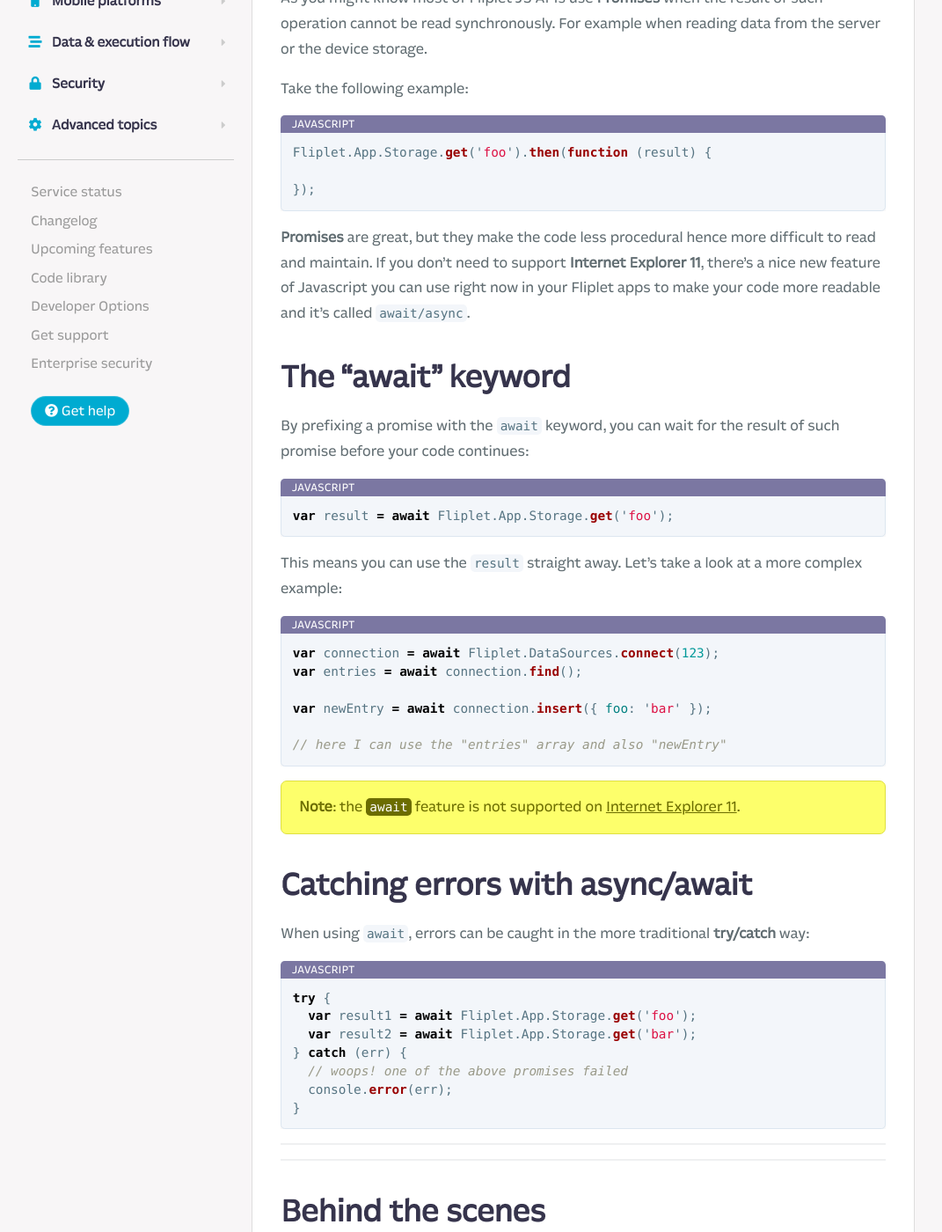
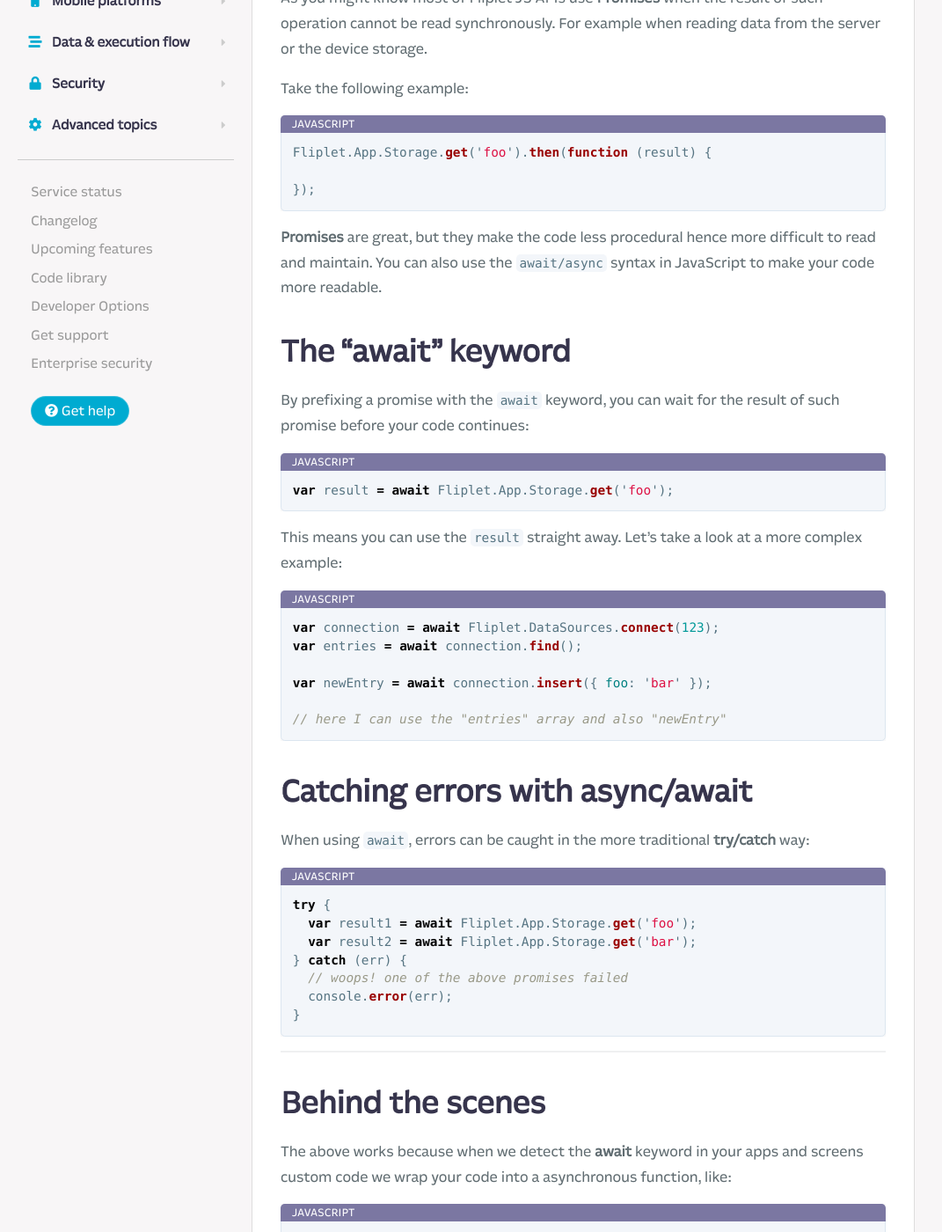
Before and after one commit to Fliplet/fliplet-cli, a Jekyll site: the page built from docs/Async-await.md, in a window 1280 px wide and 1400 px high, scrolled down 311 px. Shown: the whole window at 88% size, without its empty margins (0-1071 px from the left). Built offline with Jekyll 4.4.1, drawn with Linux system fonts in a browser that asks for light colours; nearby versions of some CDN libraries; our own code applies the rules of GitHub Pages for plain Markdown files; library files that are not in the unit come from our copies; comment, search, counter and statistics services are not loaded; a style sheet for code colours, icons or effects is not loaded; some of the changed text lies outside the part shown.

Commit message:
Removes mentions of IE 11

````diff
--- a/docs/Async-await.md
+++ b/docs/Async-await.md
@@ -10,7 +10,7 @@
 });
 ```
 
-**Promises** are great, but they make the code less procedural hence more difficult to read and maintain. If you don't need to support **Internet Explorer 11**, there's a nice new feature of Javascript you can use right now in your Fliplet apps to make your code more readable and it's called `await/async`.
+**Promises** are great, but they make the code less procedural hence more difficult to read and maintain. You can also use the `await/async` syntax in JavaScript to make your code more readable.
 
 ## The "await" keyword
 
@@ -31,8 +31,6 @@
 // here I can use the "entries" array and also "newEntry"
 ```
 
-<p class="warning"><strong>Note</strong>: the <code>await</code> feature is not supported on <u>Internet Explorer 11</u>.</p>
-
 ## Catching errors with async/await
 
 When using `await`, errors can be caught in the more traditional **try/catch** way:
@@ -49,8 +47,6 @@
 
 ---
 
----
-
 ## Behind the scenes
 
 The above works because when we detect the **await** keyword in your apps and screens custom code we wrap your code into a asynchronous function, like:
@@ -60,5 +56,3 @@
   // your code which uses "await" is here
 })();
 ```
-
-Don't forget that using `async/await` is not supported on IE11.
````
